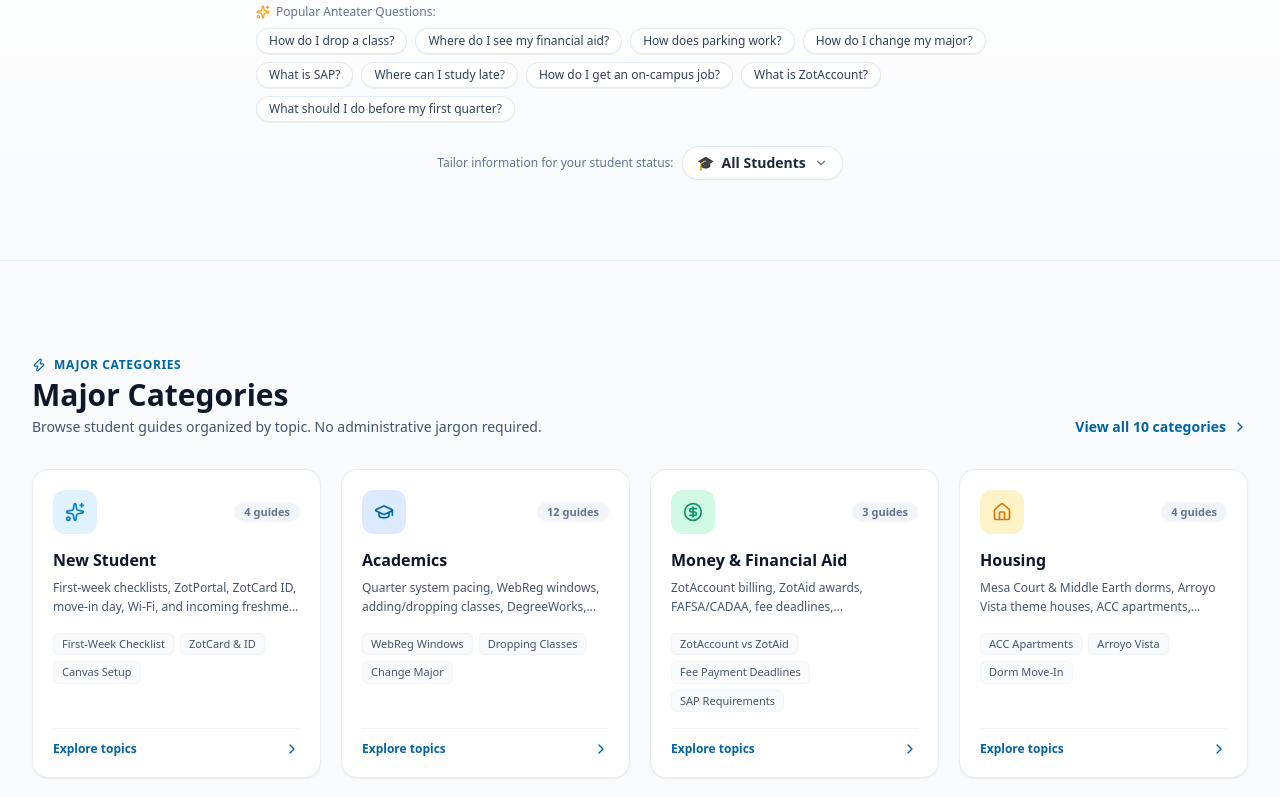
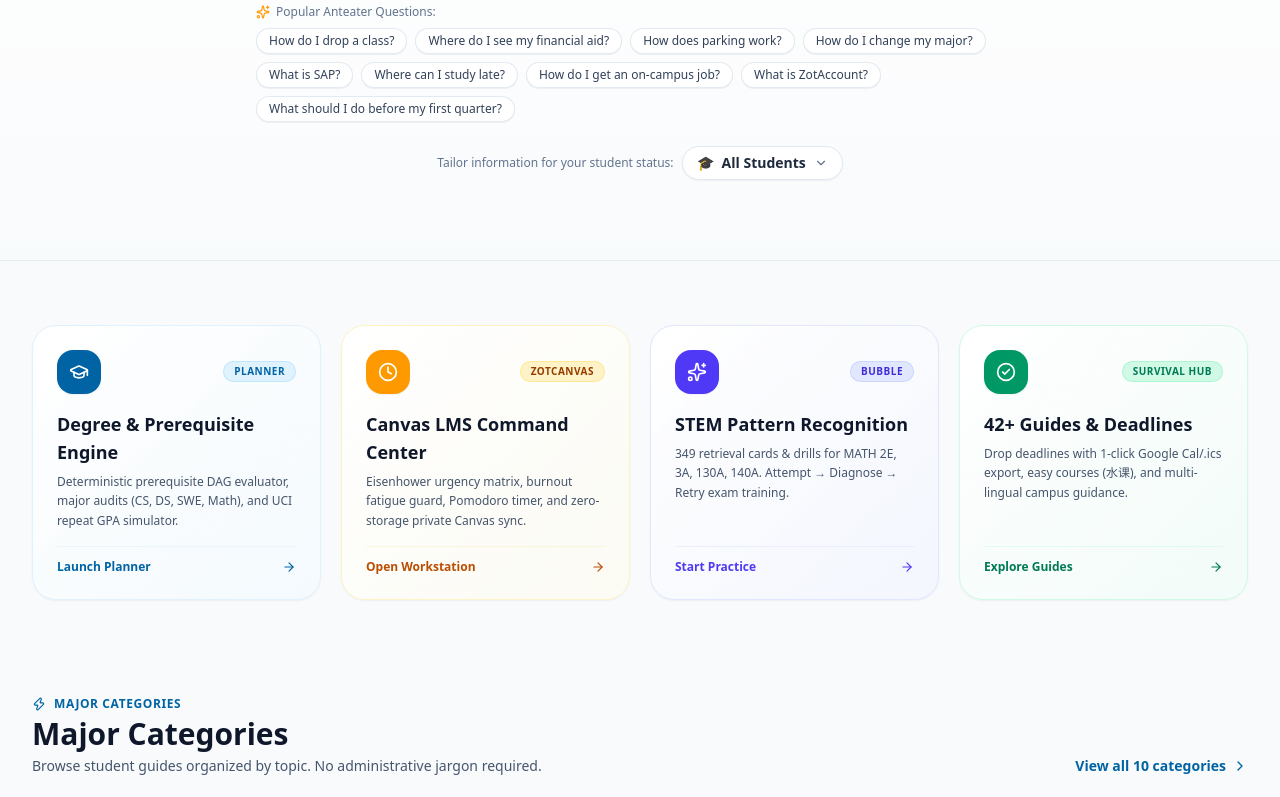
Before and after one commit to rchau8502/AntTrail, a Next.js app: page / in a window 1280 px wide. Shown: the part 546-1343 px from the top of the page. Built offline with nearby package versions, Linux system fonts and the light colour scheme.

Commit message:
feat(home): add Quad-Core Super-Hub Bento spotlighting Planner, ZotCanvas, Bubble, and Survival Guides

```diff
--- a/app/page.tsx
+++ b/app/page.tsx
@@ -33,6 +33,7 @@
   AlertTriangle,
   Clock,
   Flame,
+  GraduationCap,
 } from 'lucide-react';
 
 export default function HomePage() {
@@ -134,6 +135,119 @@
 
       {/* Main Container */}
       <div className="mx-auto max-w-7xl px-4 sm:px-6 lg:px-8 space-y-16 sm:space-y-24">
+        {/* Quad-Core Super-Hub Bento */}
+        <section className="-mt-6 sm:-mt-8">
+          <div className="grid grid-cols-1 md:grid-cols-2 lg:grid-cols-4 gap-5">
+            {/* 1. Academic Planner */}
+            <Link
+              href="/degree-planning"
+              className="group relative flex flex-col justify-between overflow-hidden rounded-3xl border border-sky-100 bg-gradient-to-br from-white to-sky-50/50 p-6 shadow-xs hover:border-[#0064a4]/40 hover:shadow-md transition-all"
+            >
+              <div>
+                <div className="flex items-center justify-between">
+                  <div className="flex h-11 w-11 items-center justify-center rounded-2xl bg-[#0064a4] text-white shadow-xs group-hover:scale-105 transition-transform">
+                    <GraduationCap className="w-5 h-5" />
+                  </div>
+                  <span className="rounded-full bg-sky-100 text-[#0064a4] border border-sky-200/80 px-2.5 py-0.5 text-[10px] font-bold uppercase tracking-wider">
+                    Planner
+                  </span>
+                </div>
+                <h3 className="mt-4 text-lg font-extrabold text-slate-900 group-hover:text-[#0064a4] transition-colors">
+                  Degree &amp; Prerequisite Engine
+                </h3>
+                <p className="mt-1.5 text-xs text-slate-600 leading-relaxed">
+                  Deterministic prerequisite DAG evaluator, major audits (CS, DS, SWE, Math), and UCI repeat GPA simulator.
+                </p>
+              </div>
+              <div className="mt-4 pt-3 border-t border-sky-100/60 flex items-center justify-between text-xs font-bold text-[#0064a4]">
+                <span>Launch Planner</span>
+                <ArrowRight className="w-3.5 h-3.5 group-hover:translate-x-1 transition-transform" />
+              </div>
+            </Link>
+
+            {/* 2. Canvas LMS Workstation */}
+            <Link
+              href="/canvas"
+              className="group relative flex flex-col justify-between overflow-hidden rounded-3xl border border-amber-100 bg-gradient-to-br from-white to-amber-50/50 p-6 shadow-xs hover:border-amber-400/40 hover:shadow-md transition-all"
+            >
+              <div>
+                <div className="flex items-center justify-between">
+                  <div className="flex h-11 w-11 items-center justify-center rounded-2xl bg-amber-500 text-white shadow-xs group-hover:scale-105 transition-transform">
+                    <Clock className="w-5 h-5" />
+                  </div>
+                  <span className="rounded-full bg-amber-100 text-amber-800 border border-amber-200/80 px-2.5 py-0.5 text-[10px] font-bold uppercase tracking-wider">
+                    ZotCanvas
+                  </span>
+                </div>
+                <h3 className="mt-4 text-lg font-extrabold text-slate-900 group-hover:text-amber-700 transition-colors">
+                  Canvas LMS Command Center
+                </h3>
+                <p className="mt-1.5 text-xs text-slate-600 leading-relaxed">
+                  Eisenhower urgency matrix, burnout fatigue guard, Pomodoro timer, and zero-storage private Canvas sync.
+                </p>
+              </div>
+              <div className="mt-4 pt-3 border-t border-amber-100/60 flex items-center justify-between text-xs font-bold text-amber-700">
+                <span>Open Workstation</span>
+                <ArrowRight className="w-3.5 h-3.5 group-hover:translate-x-1 transition-transform" />
+              </div>
+            </Link>
+
+            {/* 3. STEM Bubble Cards */}
+            <Link
+              href="/study"
+              className="group relative flex flex-col justify-between overflow-hidden rounded-3xl border border-indigo-100 bg-gradient-to-br from-white to-indigo-50/50 p-6 shadow-xs hover:border-indigo-400/40 hover:shadow-md transition-all"
+            >
+              <div>
+                <div className="flex items-center justify-between">
+                  <div className="flex h-11 w-11 items-center justify-center rounded-2xl bg-indigo-600 text-white shadow-xs group-hover:scale-105 transition-transform">
+                    <Sparkles className="w-5 h-5" />
+                  </div>
+                  <span className="rounded-full bg-indigo-100 text-indigo-700 border border-indigo-200/80 px-2.5 py-0.5 text-[10px] font-bold uppercase tracking-wider">
+                    Bubble
+                  </span>
+                </div>
+                <h3 className="mt-4 text-lg font-extrabold text-slate-900 group-hover:text-indigo-600 transition-colors">
+                  STEM Pattern Recognition
+                </h3>
+                <p className="mt-1.5 text-xs text-slate-600 leading-relaxed">
+                  349 retrieval cards &amp; drills for MATH 2E, 3A, 130A, 140A. Attempt → Diagnose → Retry exam training.
+                </p>
+              </div>
+              <div className="mt-4 pt-3 border-t border-indigo-100/60 flex items-center justify-between text-xs font-bold text-indigo-600">
+                <span>Start Practice</span>
+                <ArrowRight className="w-3.5 h-3.5 group-hover:translate-x-1 transition-transform" />
+              </div>
+            </Link>
+
+            {/* 4. Campus Guides & Deadlines */}
+            <Link
+              href="/guides"
+              className="group relative flex flex-col justify-between overflow-hidden rounded-3xl border border-emerald-100 bg-gradient-to-br from-white to-emerald-50/50 p-6 shadow-xs hover:border-emerald-400/40 hover:shadow-md transition-all"
+            >
+              <div>
+                <div className="flex items-center justify-between">
+                  <div className="flex h-11 w-11 items-center justify-center rounded-2xl bg-emerald-600 text-white shadow-xs group-hover:scale-105 transition-transform">
+                    <CheckCircle2 className="w-5 h-5" />
+                  </div>
+                  <span className="rounded-full bg-emerald-100 text-emerald-700 border border-emerald-200/80 px-2.5 py-0.5 text-[10px] font-bold uppercase tracking-wider">
+                    Survival Hub
+                  </span>
+                </div>
+                <h3 className="mt-4 text-lg font-extrabold text-slate-900 group-hover:text-emerald-700 transition-colors">
+                  42+ Guides &amp; Deadlines
+                </h3>
+                <p className="mt-1.5 text-xs text-slate-600 leading-relaxed">
+                  Drop deadlines with 1-click Google Cal/.ics export, easy courses (水课), and multi-lingual campus guidance.
+                </p>
+              </div>
+              <div className="mt-4 pt-3 border-t border-emerald-100/60 flex items-center justify-between text-xs font-bold text-emerald-700">
+                <span>Explore Guides</span>
+                <ArrowRight className="w-3.5 h-3.5 group-hover:translate-x-1 transition-transform" />
+              </div>
+            </Link>
+          </div>
+        </section>
+
         {/* Section 1: Major Categories */}
         <section id="categories">
           <div className="flex flex-col sm:flex-row sm:items-end justify-between gap-4 mb-8">
```
